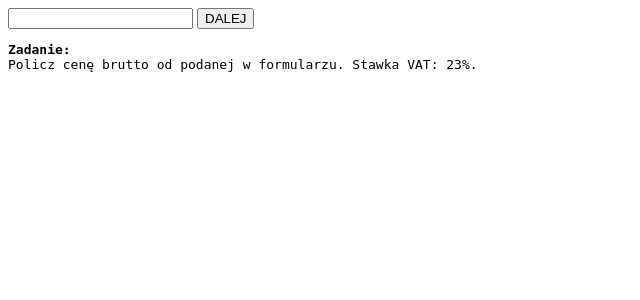
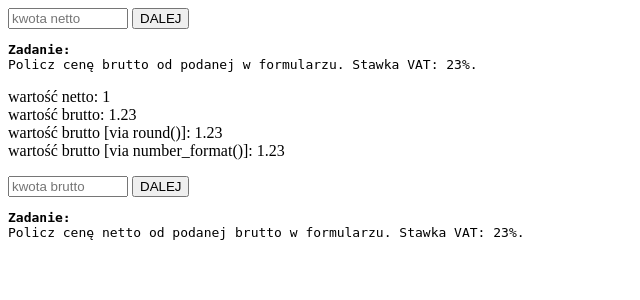
Before and after one commit to ekawalec/lokalnyprogramista, a PHP site: page /work/taxes.php?netto=1 in a window 1280 px wide. Shown: the top 300 px of the page, without its empty margins (0-640 px from the left). Run offline with PHP 8.4, Linux system fonts and the light colour scheme.

Commit message:
warsztaty cz. 4 - podatki

```diff
--- a/work/taxes.php
+++ b/work/taxes.php
@@ -8,7 +8,7 @@
 
 
 <form action="">
-    <input type="text" name="netto">
+    <input type="number" placeholder="kwota netto" name="netto" required step="0.01" min="0.01" max="1000000">
     <button type="submit">DALEJ</button>
 </form>
 <pre>
@@ -19,7 +19,33 @@ Policz cenę brutto od podanej w formularzu. Stawka VAT: 23%.
     <?php
 
     // tu twój kod
+    $vat = 23;
+    $netto = (float)$_GET['netto'];
+    $brutto = $netto * (1 + $vat/100);
+    echo 'wartość netto: '. $netto;
+    echo '<br>';
+    echo 'wartość brutto: '. $brutto;
+    echo '<br>';
+    echo 'wartość brutto [via round()]: '. round($brutto, 2);
+    echo '<br>';
+    echo 'wartość brutto [via number_format()]: '. number_format($brutto, 2);
 
+
+    ?>
+</p>
+
+
+<form action="">
+    <input type="number" placeholder="kwota brutto" name="brutto" required step="0.01" min="0.01" max="1000000">
+    <button type="submit">DALEJ</button>
+</form>
+<pre>
+<strong>Zadanie:</strong>
+Policz cenę netto od podanej brutto w formularzu. Stawka VAT: 23%.
+</pre>
+<p>
+    <?php
+        // tu kod :)
     ?>
 </p>
 
```
